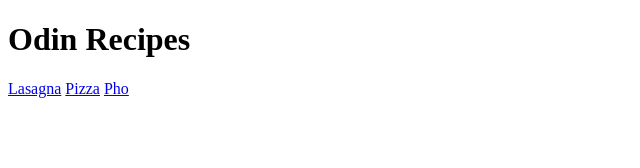
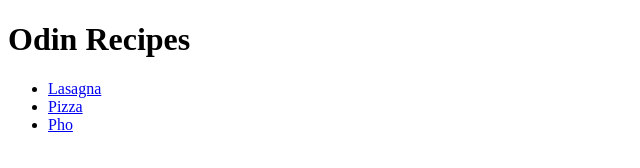
Before and after one commit to smapanao/odin-recipes, a plain HTML site: page index.html in a window 1280 px wide. Shown: the whole page, without its empty margins (0-640 px from the left). Drawn offline with Linux system fonts and the light colour scheme.

Commit message:
Made links a list

```diff
--- a/index.html
+++ b/index.html
@@ -8,8 +8,10 @@
 </head>
 <body>
     <h1>Odin Recipes</h1>
-    <a href="recipes/lasagna.html">Lasagna</a>
-    <a href="recipes/pizza.html">Pizza</a>
-    <a href="recipes/pho.html">Pho</a>
+    <ul>
+        <li><a href="recipes/lasagna.html">Lasagna</a></li>
+        <li><a href="recipes/pizza.html">Pizza</a></li>
+        <li><a href="recipes/pho.html">Pho</a></li>
+</ul>
 </body>
 </html>
```
